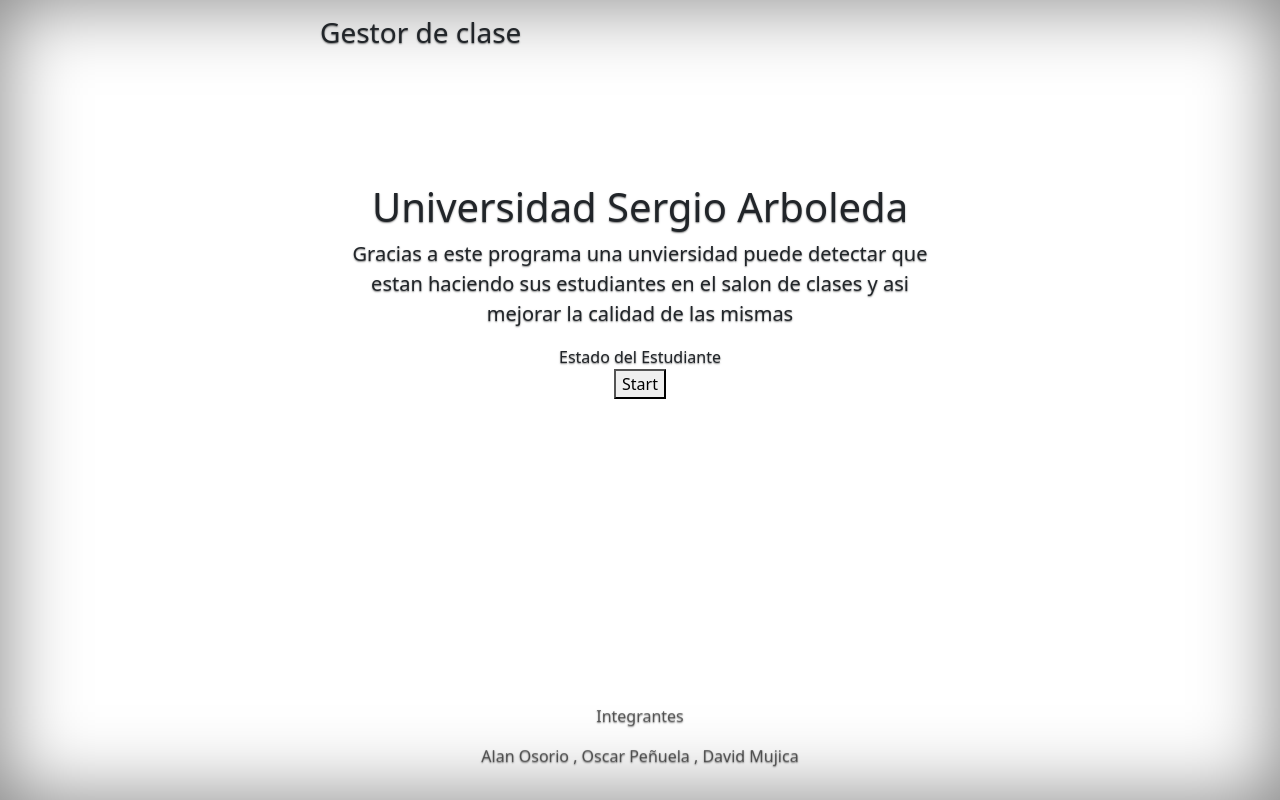
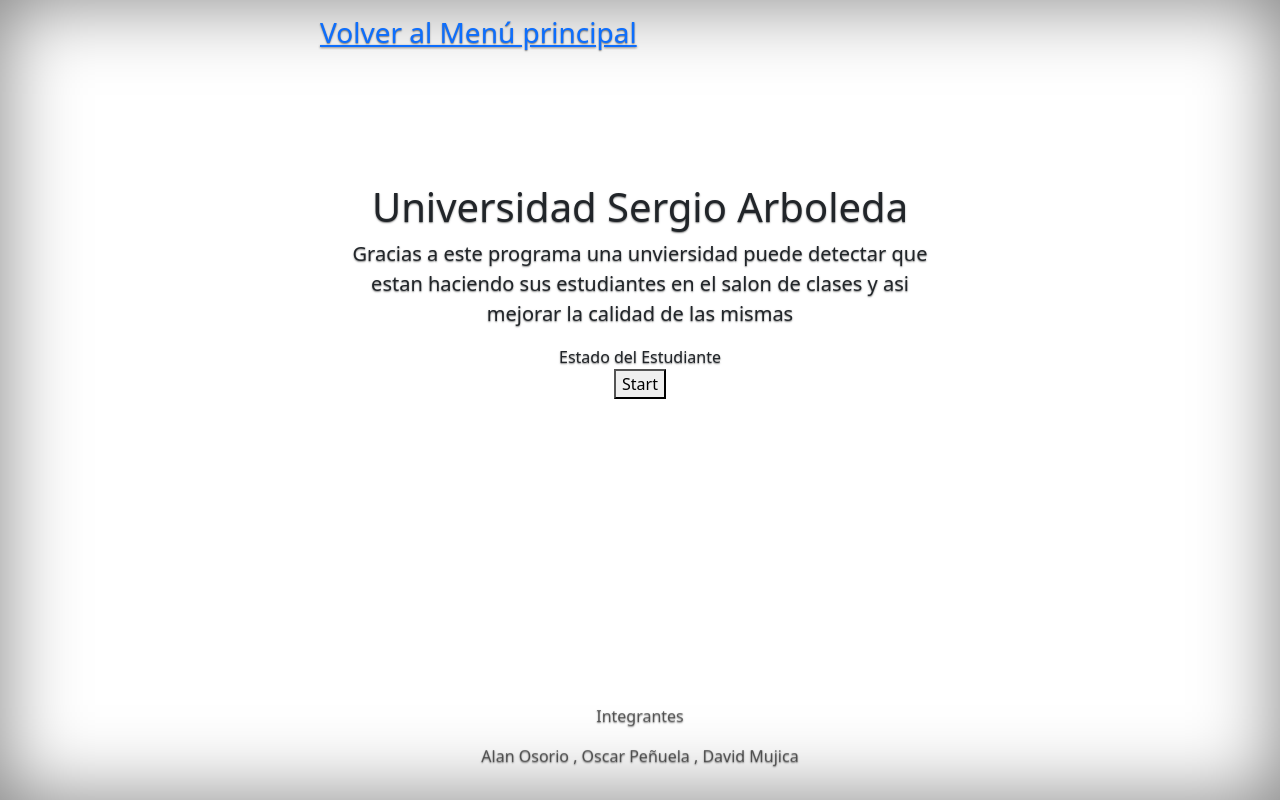
Before and after one commit to leomujo/Teachable.machine.SA.github.io, a plain HTML site: page index.html in a window 1280 px wide. Drawn offline with nearby package versions, Linux system fonts and the light colour scheme.

Commit message:
Update index.html
linea 68

```diff
--- a/index.html
+++ b/index.html
@@ -65,7 +65,7 @@
 <div class="cover-container d-flex w-100 h-100 p-3 mx-auto flex-column">
   <header class="mb-auto">
     <div>
-      <h3 class="float-md-start mb-0">Gestor de clase</h3>
+      <h3 class="float-md-start mb-0"><a href="https://leomujo.github.io/Redes_Neuronales_IA/">Volver al Menú principal</a></h3>
       <nav class="nav nav-masthead justify-content-center float-md-end">
 
       </nav>
```
